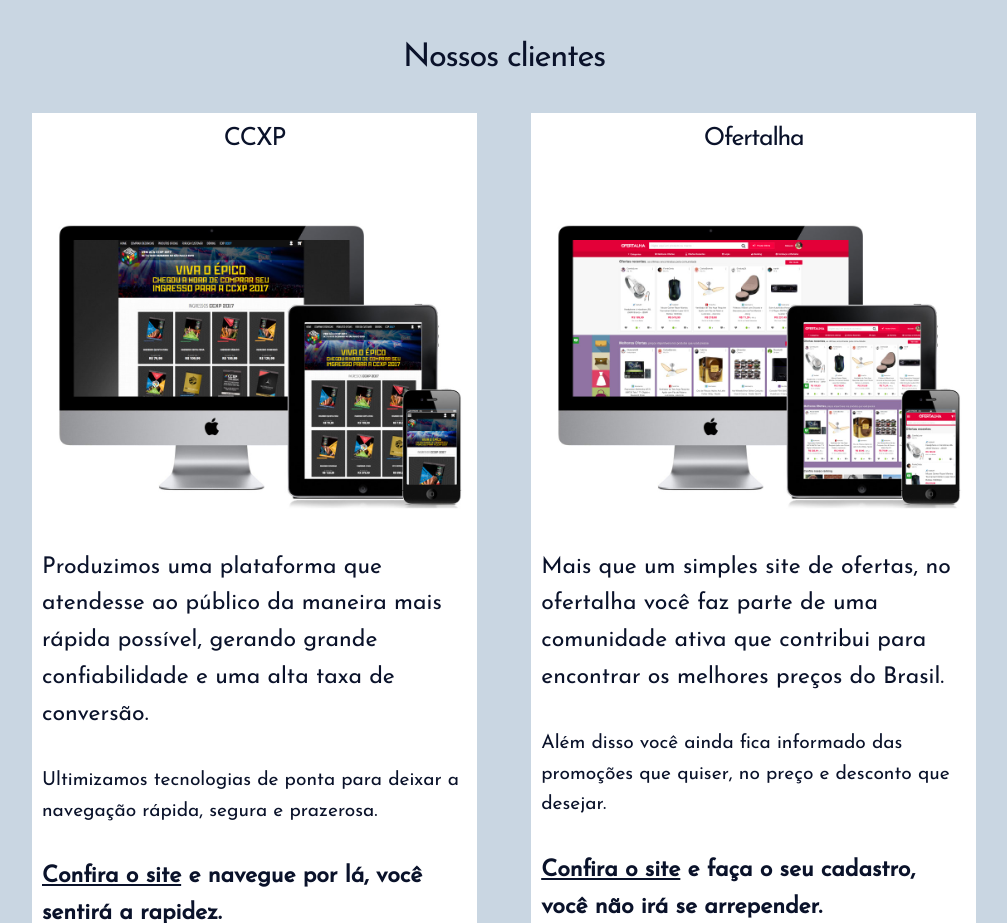
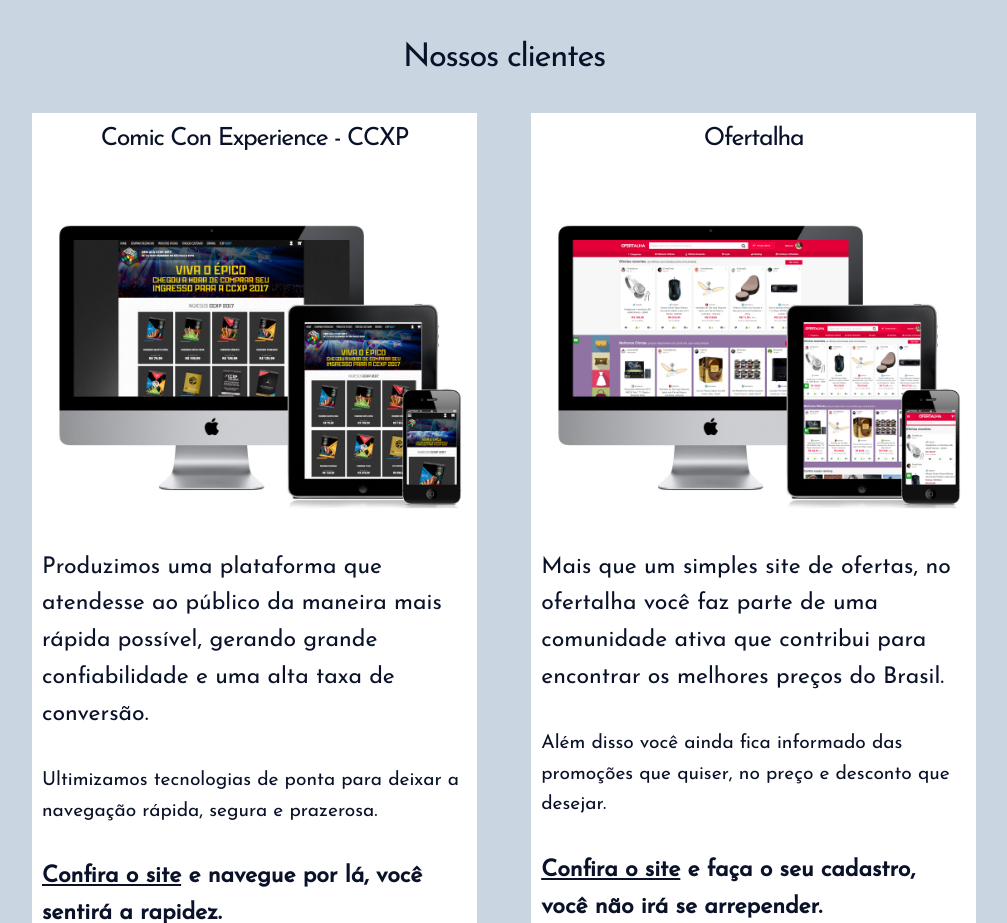
Before and after one commit to Calindra/calindra.github.io, a website: page index.html in a window 1280 px wide. Shown: the part 1700-2623 px from the top of the page, without its empty margins (136-1143 px from the left). Drawn offline with Linux system fonts and the light colour scheme; a script that the page names is missing.

Commit message:
Melhorando o título do cliente

```diff
--- a/index.html
+++ b/index.html
@@ -120,7 +120,7 @@
     <div class="container">
         <div class="six columns">
             <div class="box-client">
-                <h3 class="title">CCXP</h3>
+                <h3 class="title">Comic Con Experience - CCXP</h3>
                 <img class="img-client" src="assets/images/ingressos-ccxp-com-br.jpg" alt="Compre ingressos na CCXP, vai ser épico">
                 <p class="lead">Produzimos uma plataforma que atendesse ao público da maneira mais rápida possível, gerando grande confiabilidade e uma alta taxa de conversão.</p>
                 <p>Ultimizamos tecnologias de ponta para deixar a navegação rápida, segura e prazerosa.</p>
```
